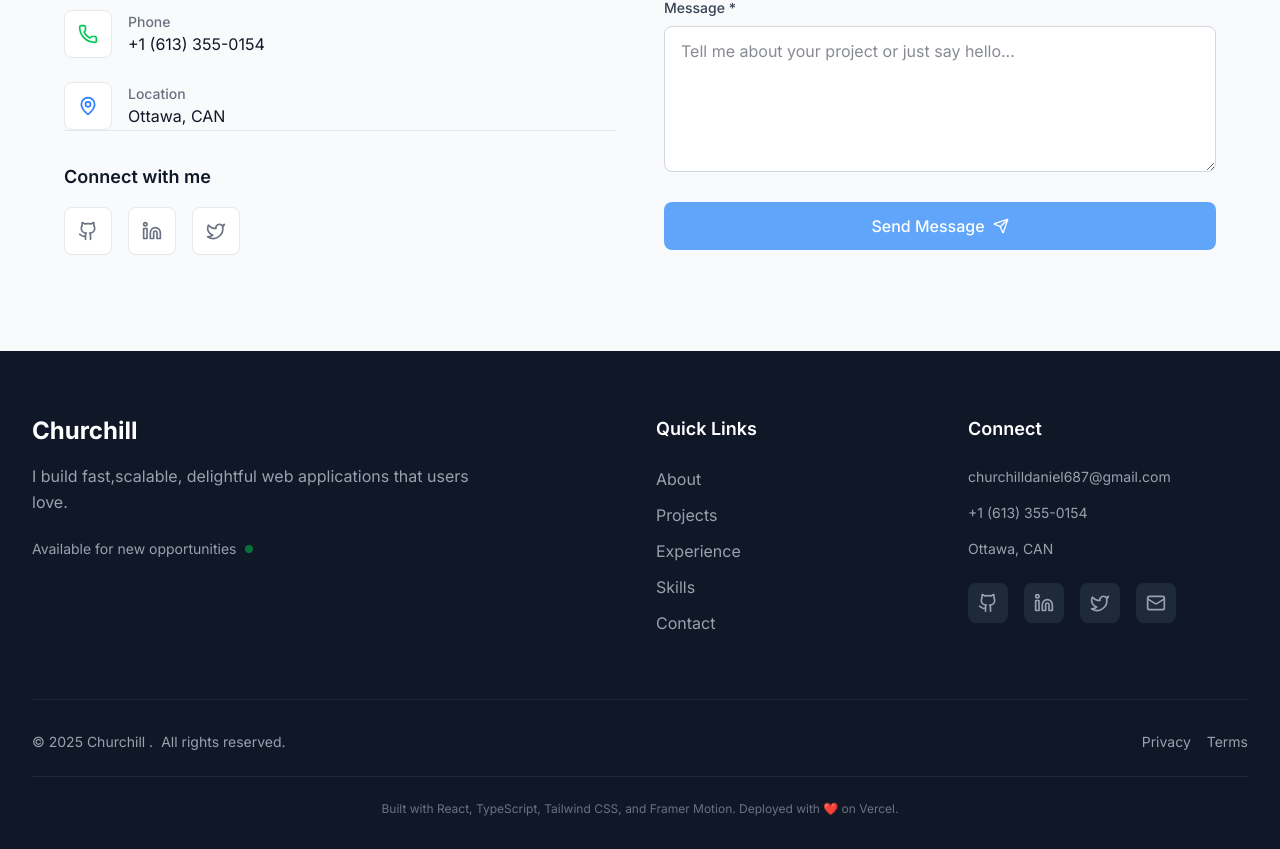
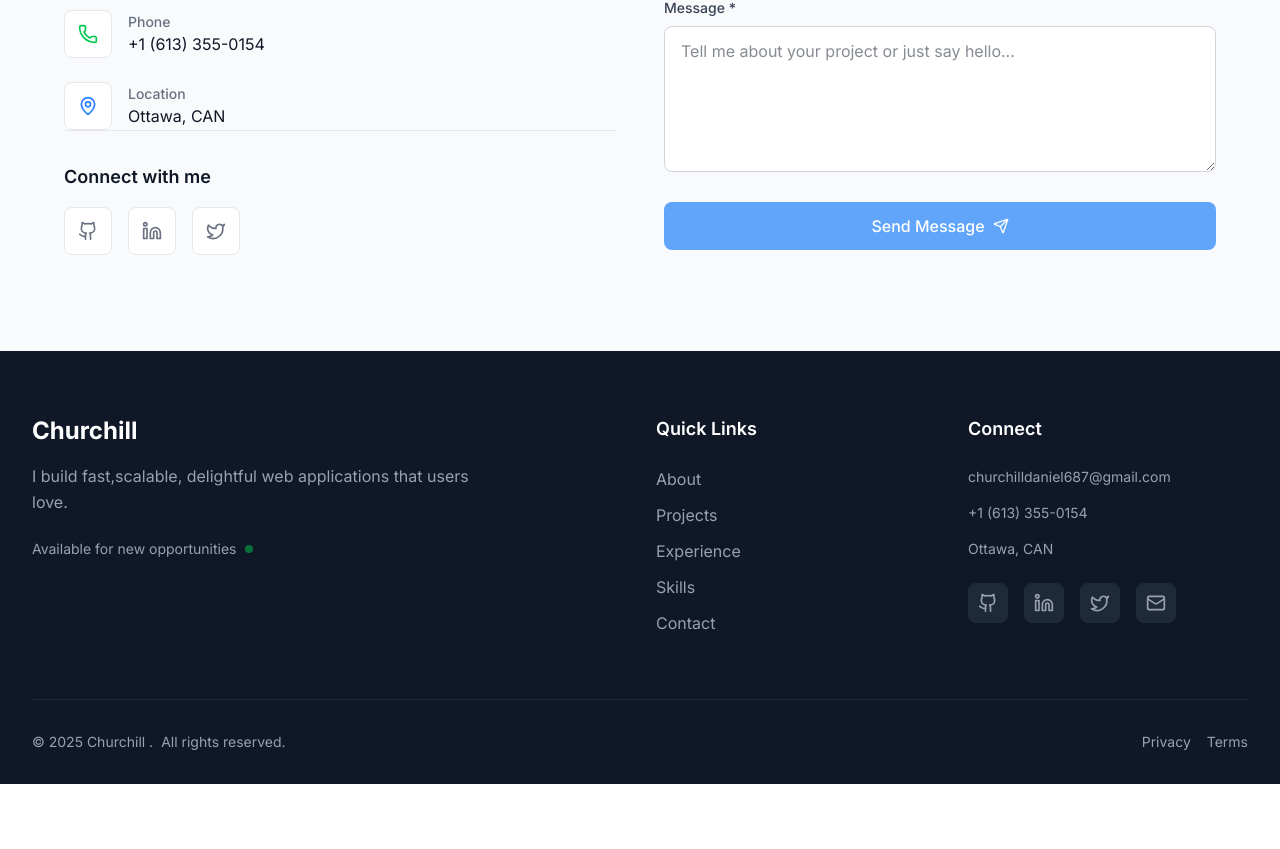
Before and after one commit to Chu-rill/portfolio-v1, a React (Vite) app: page / in a window 1280 px wide. Shown: the part 8637-9486 px from the top of the page. After the commit the page ends 9421 px from the top, so only its background shows below. Built offline with nearby package versions, Linux system fonts and the light colour scheme.

Commit message:
feat:edited footer

```diff
--- a/src/components/footer/Footer.tsx
+++ b/src/components/footer/Footer.tsx
@@ -154,14 +154,6 @@
               </div>
             </div>
           </div>
-
-          {/* Additional Info */}
-          <div className="mt-6 pt-6 border-t border-gray-800 dark:border-gray-900 text-center">
-            <p className="text-xs text-gray-500">
-              Built with React, TypeScript, Tailwind CSS, and Framer Motion.
-              Deployed with ❤️ on Vercel.
-            </p>
-          </div>
         </div>
       </Container>
     </footer>
```
